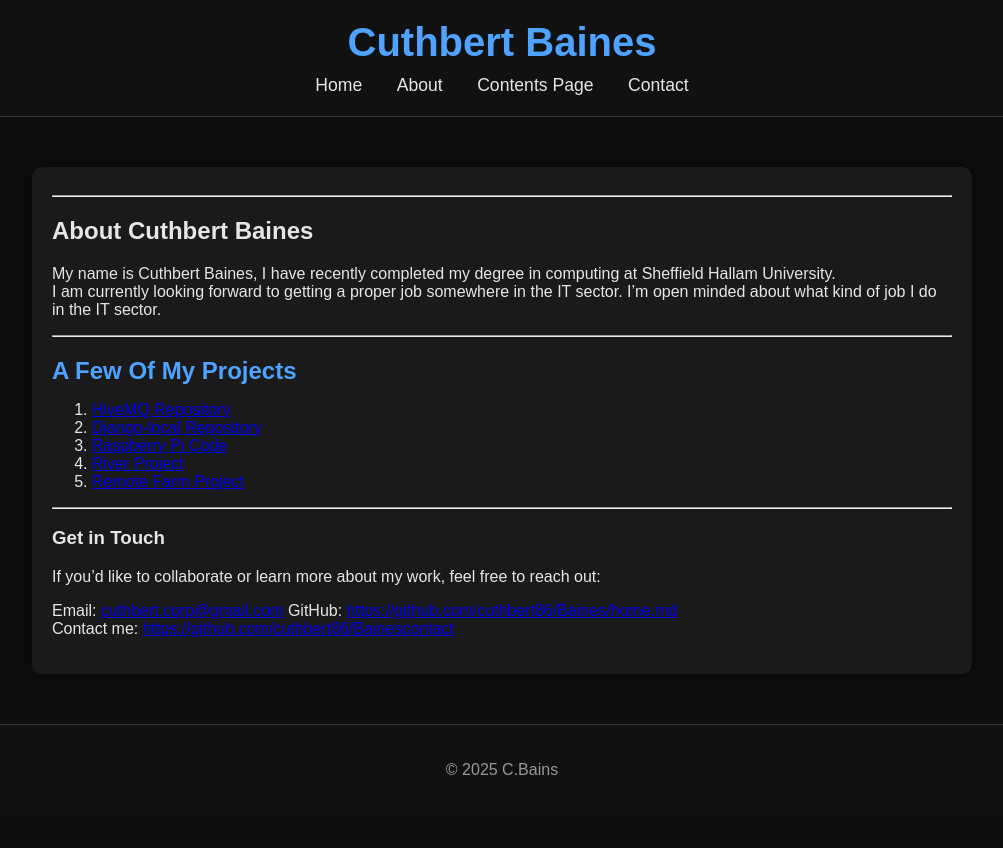
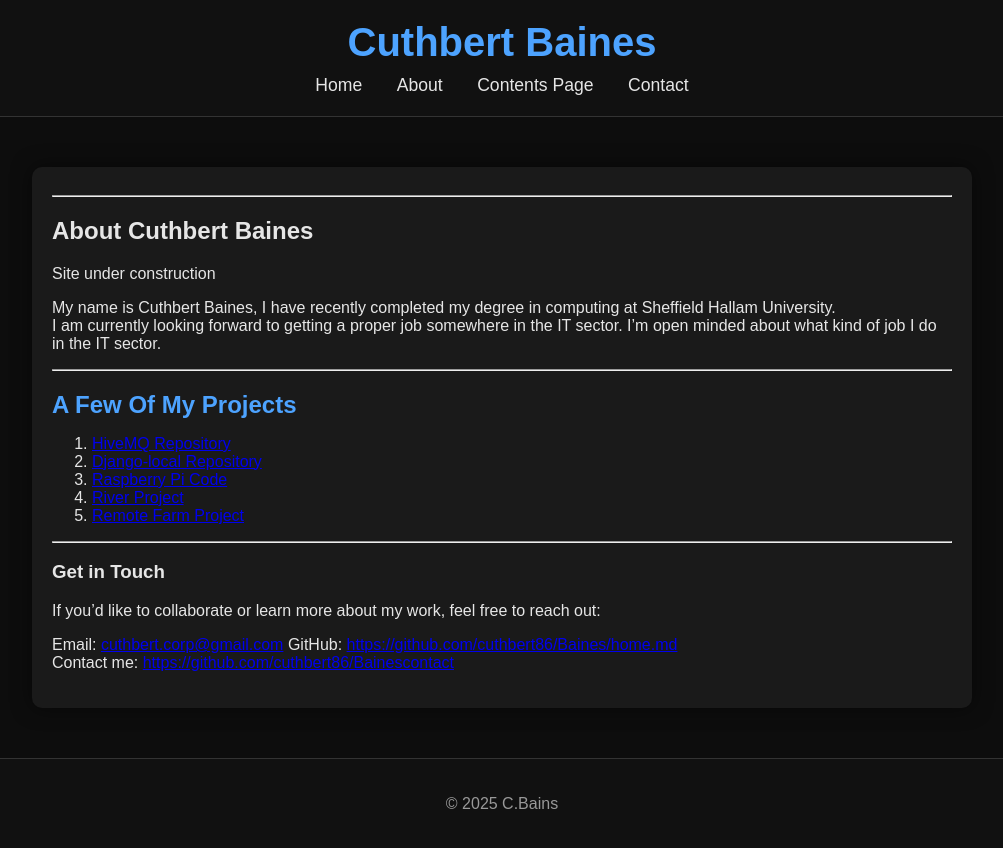
Before and after one commit to cuthbert86/cuthbert86.github.io, a Jekyll site: the page built from index.md, in a window 1280 px wide. Shown: the top 848 px of the page, without its empty margins (138-1141 px from the left). Built offline with Jekyll 4.4.1, drawn with Linux system fonts in a browser that asks for light colours.

Commit message:
Update index.md

```diff
--- a/index.md
+++ b/index.md
@@ -8,6 +8,7 @@ author: Cuthbert Baines
 
 # About Cuthbert Baines
 
+Site under construction
 
 My name is Cuthbert Baines, I have recently completed my degree in computing at Sheffield Hallam University.
 I am currently looking forward to getting a proper job somewhere in the IT sector. I'm open minded about what
```
